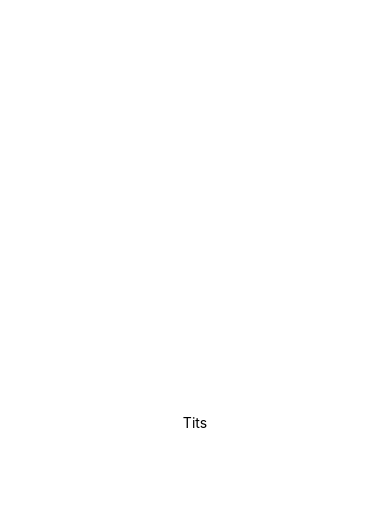
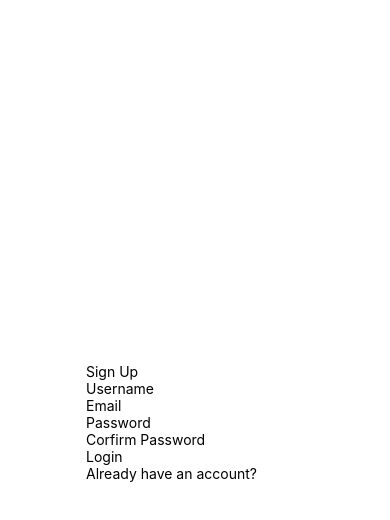
Before and after one commit to jestoniandales25/login-system, a React Native app: screen / in a window 390 px wide. Both pictures are taken after a click on the element "Sign Up". Shown: the top 520 px of the page. Built offline with nearby package versions, Linux system fonts and the light colour scheme.

Commit message:
Updated Sign Up Page

```diff
--- a/app/screens/sign_up_page.tsx
+++ b/app/screens/sign_up_page.tsx
@@ -1,11 +1,34 @@
-import { Text, View } from "react-native";
+import React, { useState } from 'react';
+import { Text, View, TextInput, TouchableOpacity } from 'react-native';
+import signupStyles from "../../styles/sign_up_styles";
 
-export default function sign_up_page() {
-    return(
-        <View>
-            <Text>
-                Tits
-            </Text>
-        </View>
-    );
-}
+
+const signup = ({ onGoBack }) => {
+  return (
+    <View style={signupStyles.container}>
+      <Text style={signupStyles.textHeader}>Sign Up</Text>
+      <TextInput
+        style={signupStyles.signupInput}
+        placeholder='Username'
+      />
+      <TextInput
+        style={signupStyles.signupInput}
+        placeholder='Email'
+      />
+      <TextInput
+        style={signupStyles.signupInput}
+        placeholder='Password'
+      />
+      <TextInput
+        style={signupStyles.signupInput}
+        placeholder='Corfirm Password'
+      />
+      <TouchableOpacity style={signupStyles.button} onPress={onGoBack}>
+        <Text style={signupStyles.text}>Login</Text>
+      </TouchableOpacity>
+      <Text style={signupStyles.textOut}>Already have an account?</Text>
+    </View>
+  );
+};
+
+export default signup
```
